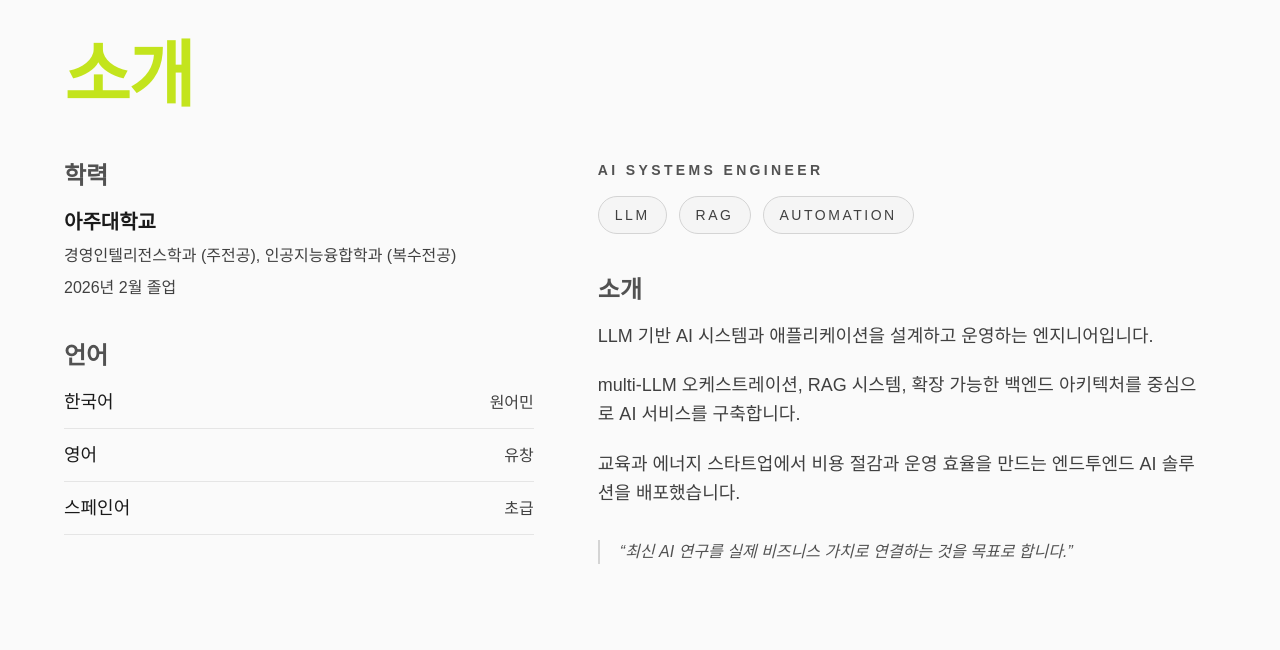
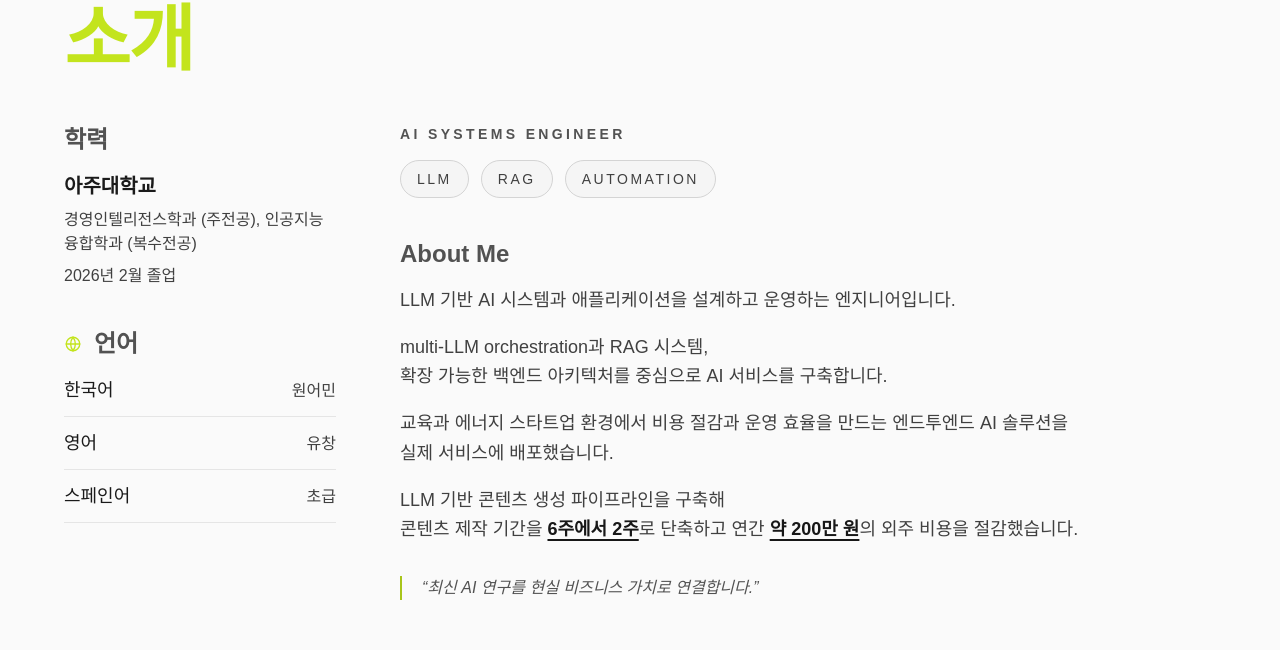
Before and after one commit to HectorSin/portfolio, a Next.js app: page / in a window 1280 px wide. Shown: the part 898-1548 px from the top of the page. Built offline with nearby package versions, Linux system fonts and the light colour scheme; no server answers; the database is empty.

Commit message:
feat: about me 섹션 디자인 및 텍스트 수정, 패딩 및 width 수정

```diff
--- a/components/main/about.tsx
+++ b/components/main/about.tsx
@@ -4,11 +4,74 @@ import React from "react";
 import { useTheme } from "@/contexts/theme-context";
 import { profileData, t } from "@/data/profile";
 
+const HIGHLIGHT_TOKENS = {
+  ko: ["6주에서 2주", "약 200만 원"],
+  en: ["6 weeks to 2 weeks", "about KRW 2 million"],
+} as const;
+
+function GlobeIcon({ className = "" }: { className?: string }) {
+  return (
+    <svg
+      viewBox="0 0 24 24"
+      fill="none"
+      stroke="currentColor"
+      strokeWidth="1.8"
+      strokeLinecap="round"
+      strokeLinejoin="round"
+      className={className}
+      aria-hidden="true"
+    >
+      <circle cx="12" cy="12" r="9" />
+      <path d="M3 12h18" />
+      <path d="M12 3a14.5 14.5 0 0 1 0 18" />
+      <path d="M12 3a14.5 14.5 0 0 0 0 18" />
+    </svg>
+  );
+}
+
+function renderHighlightedText(text: string, tokens: readonly string[], highlightClassName: string) {
+  const parts: React.ReactNode[] = [text];
+
+  for (const token of tokens) {
+    const nextParts: React.ReactNode[] = [];
+
+    for (const part of parts) {
+      if (typeof part !== "string") {
+        nextParts.push(part);
+        continue;
+      }
+
+      const segments = part.split(token);
+      segments.forEach((segment, index) => {
+        if (segment) {
+          nextParts.push(segment);
+        }
+
+        if (index < segments.length - 1) {
+          nextParts.push(
+            <strong key={`${token}-${index}`} className={highlightClassName}>
+              {token}
+            </strong>
+          );
+        }
+      });
+    }
+
+    parts.splice(0, parts.length, ...nextParts);
+  }
+
+  return parts;
+}
+
 export default function About() {
   const { isDark, isKorean } = useTheme();
   const firstEducation = profileData.education[0];
   const sectionTitleClass = `text-2xl font-bold mb-4 ${isDark ? "text-neutral-400" : "text-neutral-600"}`;
   const secondaryTextClass = isDark ? "text-neutral-500" : "text-neutral-700";
+  const highlightClassName = isDark
+    ? "font-semibold underline decoration-[#C3E41D] decoration-2 underline-offset-4 text-[#C3E41D]"
+    : "font-semibold underline decoration-neutral-900 decoration-2 underline-offset-4 text-neutral-900";
+  const highlightTokens = isKorean ? HIGHLIGHT_TOKENS.ko : HIGHLIGHT_TOKENS.en;
 
   return (
     <section
@@ -27,7 +90,7 @@ export default function About() {
           {isKorean ? "소개" : "ABOUT"}
         </h2>
 
-        <div className="grid gap-12 lg:grid-cols-[minmax(0,0.95fr)_minmax(0,1.25fr)] lg:gap-16">
+        <div className="grid gap-12 lg:grid-cols-[272px_minmax(0,1fr)] lg:gap-16">
           <div className="space-y-8 lg:space-y-10">
             <div>
               <h3 className={sectionTitleClass}>{isKorean ? "학력" : "Education"}</h3>
@@ -39,7 +102,10 @@ export default function About() {
             </div>
 
             <div>
-              <h3 className={sectionTitleClass}>{isKorean ? "언어" : "Languages"}</h3>
+              <h3 className={`${sectionTitleClass} flex items-center gap-3`}>
+                <GlobeIcon className="h-[18px] w-[18px] text-[#C3E41D]" />
+                <span>{isKorean ? "언어" : "Languages"}</span>
+              </h3>
               <div className="space-y-3">
                 {profileData.languages.map((language) => (
                   <div
@@ -57,7 +123,7 @@ export default function About() {
 
           </div>
 
-          <div className="max-w-[600px]">
+          <div className="max-w-[760px]">
             <p
               className={`text-sm font-semibold uppercase tracking-[0.24em] ${
                 isDark ? "text-neutral-500" : "text-neutral-600"
@@ -81,15 +147,26 @@ export default function About() {
             </div>
 
             <div className="mt-10">
-              <h3 className={sectionTitleClass}>{isKorean ? "소개" : "Bio"}</h3>
-              <div className={`space-y-5 text-lg leading-relaxed ${isDark ? "text-neutral-300" : "text-neutral-700"}`}>
+              <h3 className={sectionTitleClass}>{isKorean ? "About Me" : "About Me"}</h3>
+              <div className={`space-y-[18px] text-lg leading-relaxed ${isDark ? "text-neutral-300" : "text-neutral-700"}`}>
                 {profileData.bio.map((paragraph, index) => (
-                  <p key={index}>{t(paragraph, isKorean)}</p>
+                  <p
+                    key={index}
+                    className={index === 3 ? "font-medium whitespace-pre-line text-balance" : "whitespace-pre-line"}
+                  >
+                    {index === 3
+                      ? renderHighlightedText(t(paragraph, isKorean), highlightTokens, highlightClassName)
+                      : t(paragraph, isKorean)}
+                  </p>
                 ))}
               </div>
-              <p className={`mt-8 border-l-2 pl-5 text-base italic ${isDark ? "border-neutral-800 text-neutral-500" : "border-neutral-300 text-neutral-600"}`}>
+              <blockquote
+                className={`mt-8 border-l-2 pl-5 text-base italic ${
+                  isDark ? "border-[#C3E41D]/50 text-neutral-400" : "border-[#A8C51A] text-neutral-600"
+                }`}
+              >
                 &ldquo;{t(profileData.quote, isKorean)}&rdquo;
-              </p>
+              </blockquote>
             </div>
           </div>
         </div>
--- a/data/profile.ts
+++ b/data/profile.ts
@@ -60,20 +60,24 @@ export const profileData = {
   bio: [
     {
       ko: "LLM 기반 AI 시스템과 애플리케이션을 설계하고 운영하는 엔지니어입니다.",
-      en: "I am an engineer who designs and operates LLM-based AI systems and applications.",
+      en: "I design and operate LLM-based AI systems and applications.",
     },
     {
-      ko: "multi-LLM 오케스트레이션, RAG 시스템, 확장 가능한 백엔드 아키텍처를 중심으로 AI 서비스를 구축합니다.",
-      en: "I build AI services centered on multi-LLM orchestration, RAG systems, and scalable backend architecture.",
+      ko: "multi-LLM orchestration과 RAG 시스템,\n확장 가능한 백엔드 아키텍처를 중심으로 AI 서비스를 구축합니다.",
+      en: "I build AI services around multi-LLM orchestration and RAG systems,\nand scalable backend architecture.",
     },
     {
-      ko: "교육과 에너지 스타트업에서 비용 절감과 운영 효율을 만드는 엔드투엔드 AI 솔루션을 배포했습니다.",
-      en: "I have shipped end-to-end AI solutions for education and energy startups that improved cost efficiency and operations.",
+      ko: "교육과 에너지 스타트업 환경에서 비용 절감과 운영 효율을 만드는 엔드투엔드 AI 솔루션을\n실제 서비스에 배포했습니다.",
+      en: "I shipped end-to-end AI solutions\ninto production for education and energy startups, improving cost efficiency and operations.",
+    },
+    {
+      ko: "LLM 기반 콘텐츠 생성 파이프라인을 구축해\n콘텐츠 제작 기간을 6주에서 2주로 단축하고 연간 약 200만 원의 외주 비용을 절감했습니다.",
+      en: "I built an LLM-based content generation pipeline,\ncut content production time from 6 weeks to 2 weeks and reduced outsourced production costs by about KRW 2 million annually.",
     },
   ] as LocalizedText[],
   quote: {
-    ko: "최신 AI 연구를 실제 비즈니스 가치로 연결하는 것을 목표로 합니다.",
-    en: "I aim to connect the latest AI research with real business value.",
+    ko: "최신 AI 연구를 현실 비즈니스 가치로 연결합니다.",
+    en: "Bridging the latest AI research with real business value.",
   },
   currentlySeeking: {
     ko: "AI/ML 엔지니어, LLM 서비스 엔지니어, 데이터 엔지니어 포지션",
```
